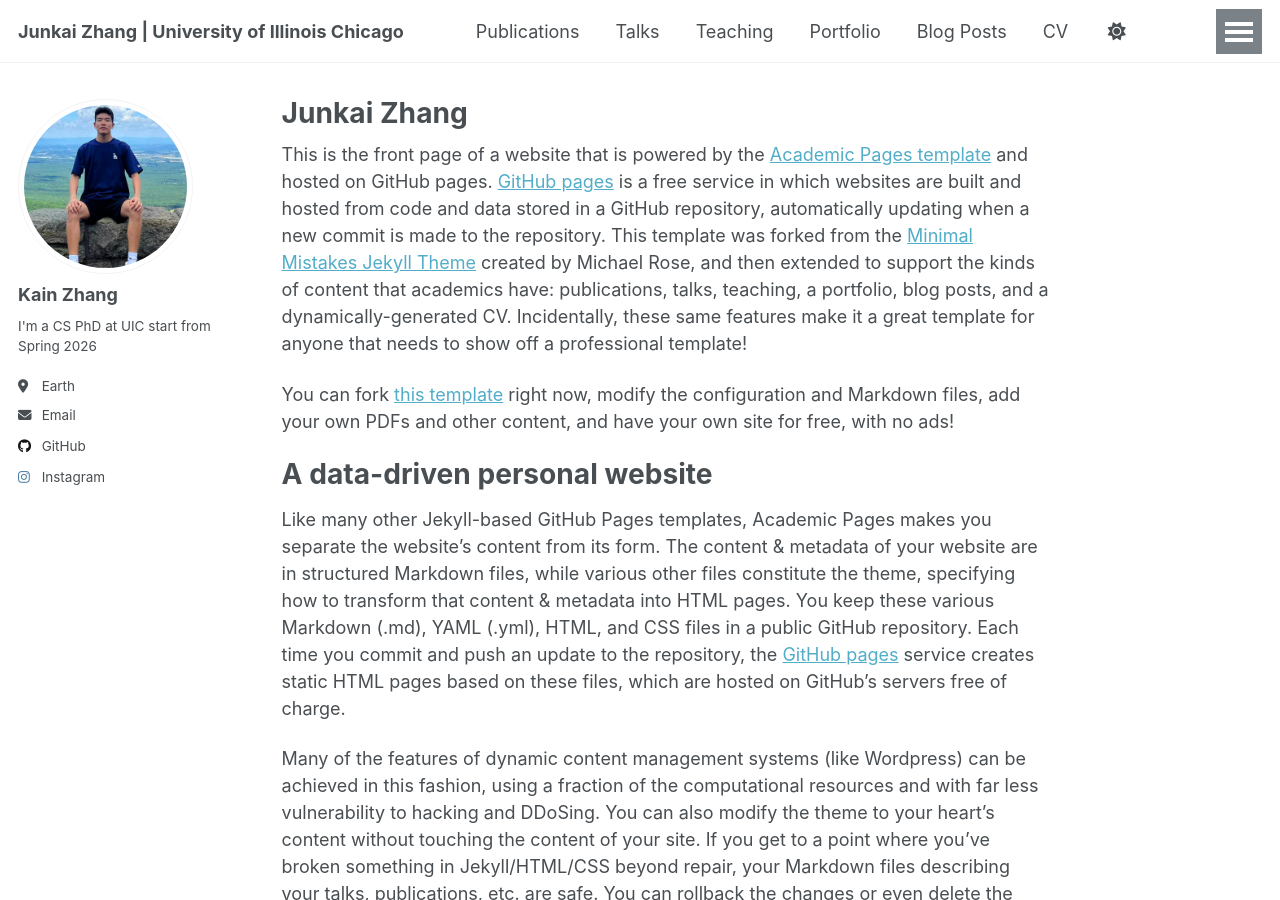
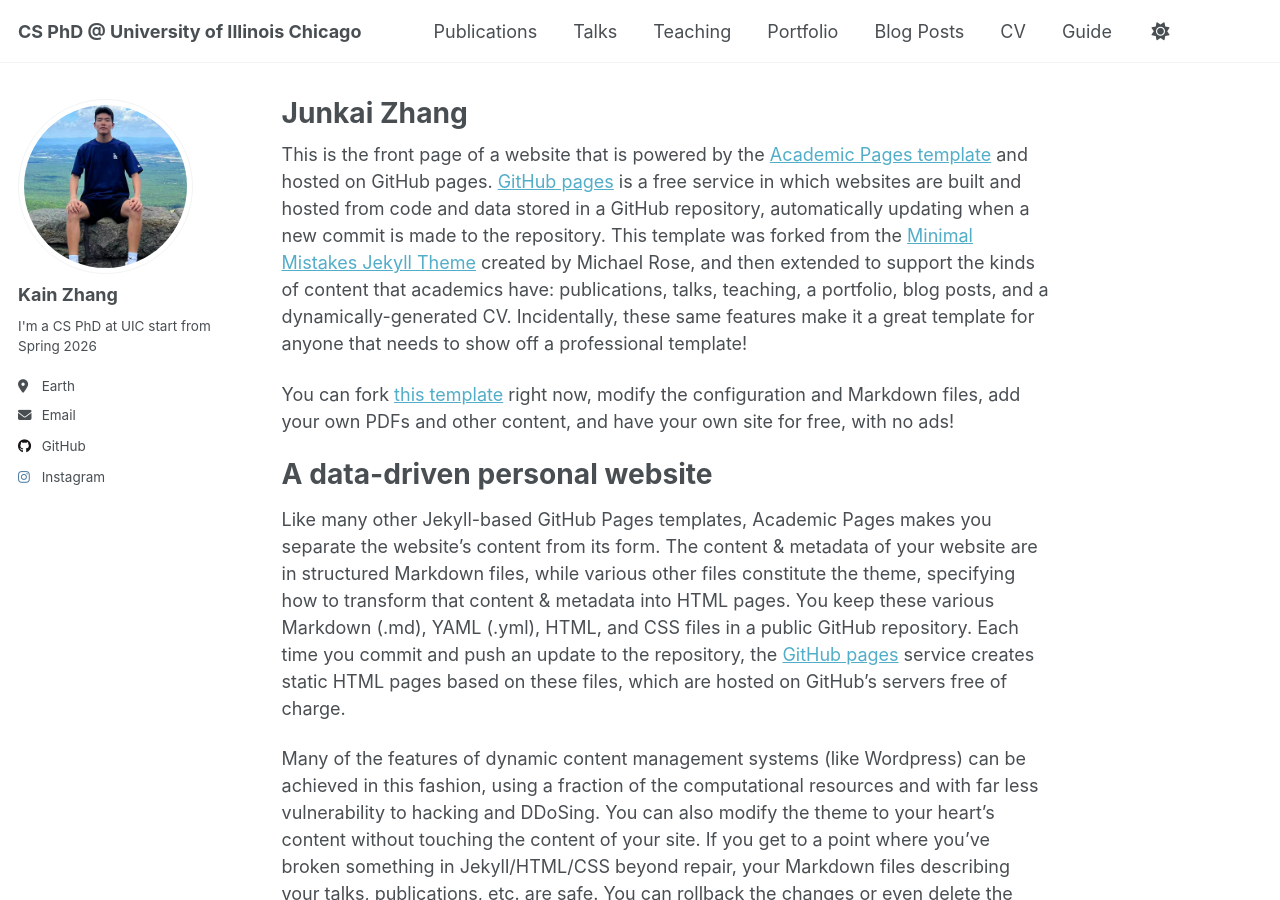
Before and after one commit to junkaizzz/junkaizzz.github.io, a Jekyll site: the page built from _pages/about.md, in a window 1280 px wide and 900 px high. Built offline with Jekyll 4.4.1, drawn with Linux system fonts in a browser that asks for light colours; a script that is not in the unit is left out.

Commit message:
Update site title for academic portfolio

```diff
--- a/_config.yml
+++ b/_config.yml
@@ -8,7 +8,7 @@
 # Basic Site Settings
 locale                   : "en-US"
 site_theme               : "default" # Currently available options are "default", "air"
-title                    : "Junkai Zhang | University of Illinois Chicago"
+title                    : "CS PhD @ University of Illinois Chicago"
 title_separator          : "-"
 name                     : &name "Junkai(Kain) Zhang"
 description              : &description "Junkai Zhang's academic portfolio"   # Update this with a general description of your site, this is the default if not overridden by a page
```
